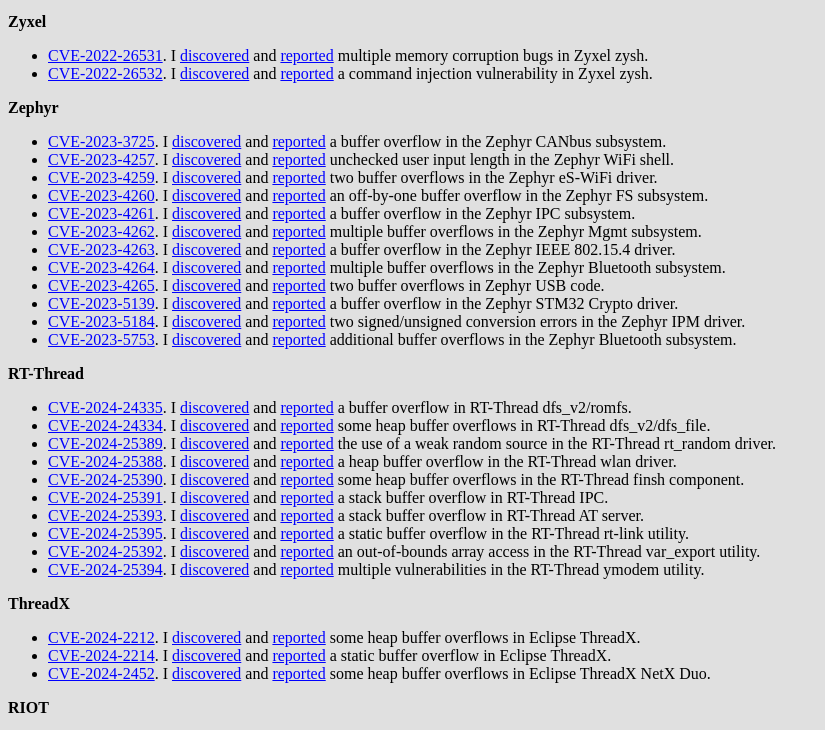
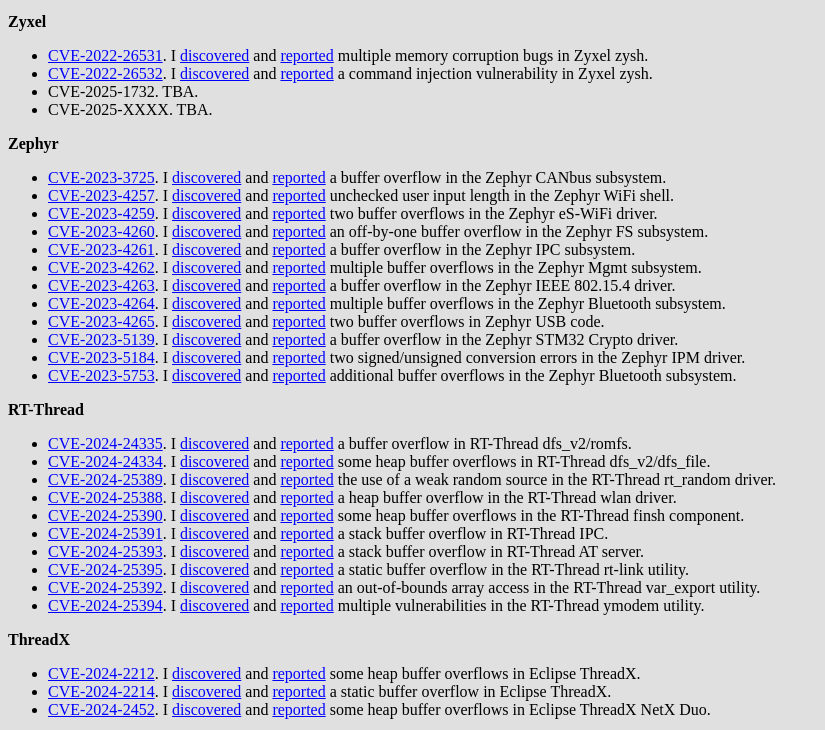
Before and after one commit to 0xdea/0xdea.github.io, a plain HTML site: page index.html in a window 1280 px wide. Shown: the part 3646-4376 px from the top of the page, without its empty margins (0-825 px from the left). Drawn offline with Linux system fonts and the light colour scheme.

Commit message:
Add placeholders for new vulnerabilities and exploit

```diff
--- a/index.html
+++ b/index.html
@@ -338,6 +338,8 @@ feedback to &lt;<a href="mailto:raptor[at]0xdeadbeef.info">raptor[at]0xdeadbeef.
 <ul>
 <li><a href="https://github.com/0xdea/advisories/blob/master/HNS-2022-02-zyxel-zysh.txt">CVE-2022-26531</a>. I <a href="https://security.humanativaspa.it/multiple-vulnerabilities-in-zyxel-zysh/">discovered</a> and <a href="https://www.zyxel.com/global/en/support/security-advisories/zyxel-security-advisory-for-multiple-vulnerabilities-of-firewalls-ap-controllers-and-aps">reported</a> multiple memory corruption bugs in Zyxel zysh.
 <li><a href="https://github.com/0xdea/advisories/blob/master/HNS-2022-02-zyxel-zysh.txt">CVE-2022-26532</a>. I <a href="https://security.humanativaspa.it/multiple-vulnerabilities-in-zyxel-zysh/">discovered</a> and <a href="https://www.zyxel.com/global/en/support/security-advisories/zyxel-security-advisory-for-multiple-vulnerabilities-of-firewalls-ap-controllers-and-aps">reported</a> a command injection vulnerability in Zyxel zysh.
+<li>CVE-2025-1732. TBA.
+<li>CVE-2025-XXXX. TBA.
 </ul>
 
 <b>Zephyr</b>
@@ -472,6 +474,7 @@ feedback to &lt;<a href="mailto:raptor[at]0xdeadbeef.info">raptor[at]0xdeadbeef.
 <b>Zyxel</b>
 <ul>
 <li><a href="https://github.com/0xdea/exploits/blob/master/zyxel/raptor_zysh_fhtagn.exp">raptor_zysh_fhtagn.exp</a>. Zyxel zysh (CVE-2022-26531). Remote code execution via multiple <a href="https://security.humanativaspa.it/multiple-vulnerabilities-in-zyxel-zysh/">format string bugs</a>.
+<li>TBA. TBA.
 </ul>
 
 <b>Oracle</b>
```
